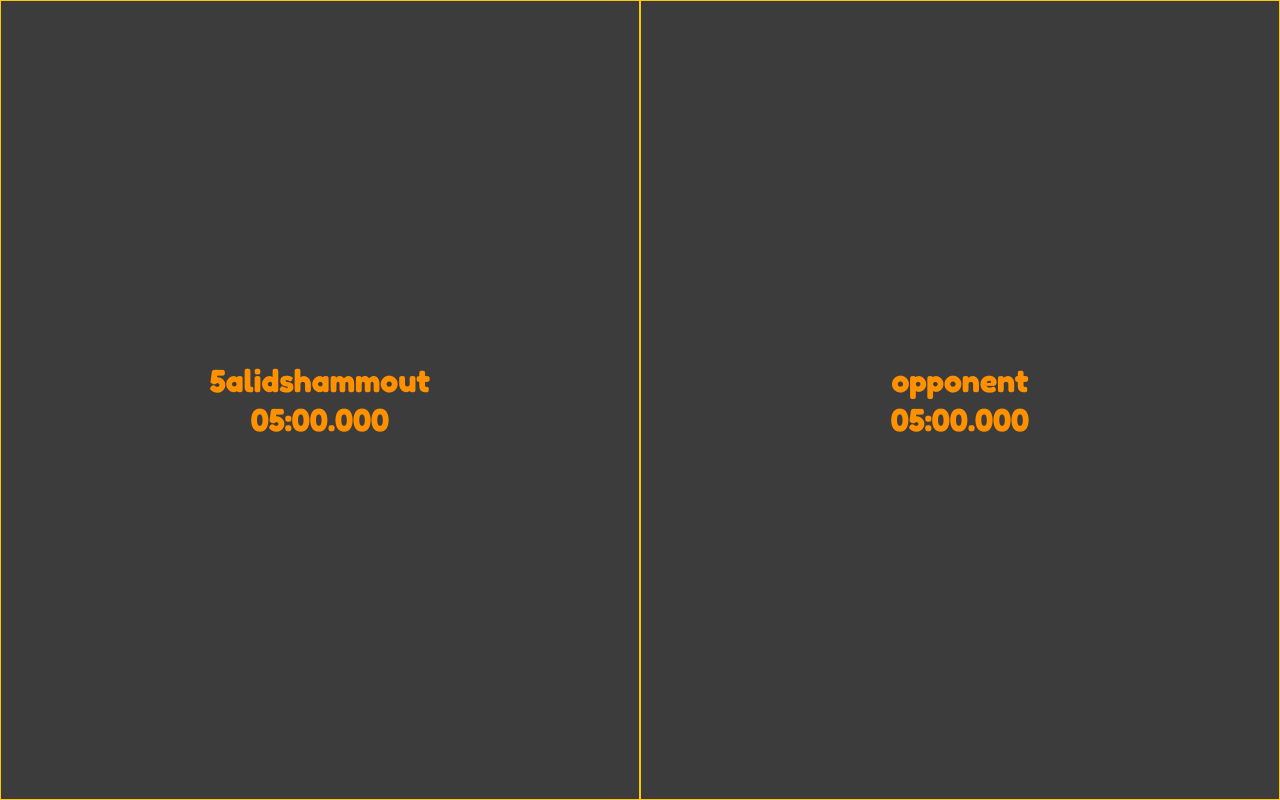
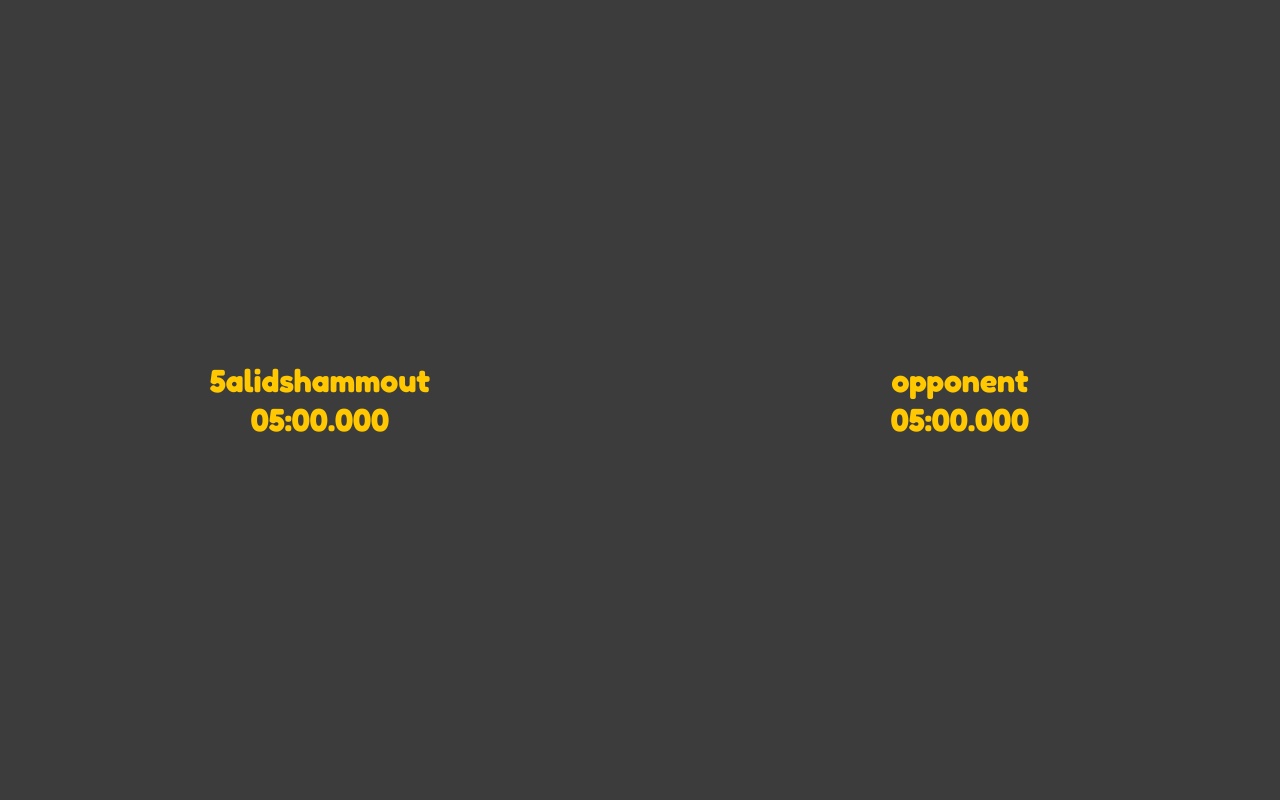
Before and after one commit to 5alidshammout/chesstimer, a React (Create React App) app: page / in a window 1280 px wide. Built offline with nearby package versions, Linux system fonts and the light colour scheme.

Commit message:
add bugs

```diff
--- a/src/App.jsx
+++ b/src/App.jsx
@@ -1,14 +1,21 @@
-import React from 'react';
+import React, { useCallback, useEffect } from 'react';
 import './styles/index.css';
-import GameStateProvider from './contexts/gameState';
+import GameStateProvider, { gameState } from './contexts/gameState';
 import Player from './components/player';
 
 function App() {
+	const handleKeyUp = useCallback(e => console.log(gameState.toggleCP), []);
+
+	useEffect(
+		() => document.addEventListener('keyup', handleKeyUp),
+		[handleKeyUp]
+	);
+
 	return (
 		<GameStateProvider>
-			<div className="playerContainer">
-				<Player name="5alidshammout" />
-				<Player name="opponent" />
+			<div className="playerContainer" onKeyUp={gameState.toggleCP}>
+				<Player name="5alidshammout" i="a" />
+				<Player name="opponent" i="b" />
 			</div>
 		</GameStateProvider>
 	);
--- a/src/components/player.jsx
+++ b/src/components/player.jsx
@@ -1,11 +1,21 @@
 import React, { Component } from 'react';
 import msConvertor from '../helpers/msConvertor';
+import { gameState } from '../contexts/gameState';
 
 class player extends Component {
+	static contextType = gameState;
 	state = { timer: 5 * 60000 };
 	render() {
+		const { CP, started } = this.context;
 		return (
-			<div className="player">
+			<div
+				className="player"
+				style={
+					started && CP === this.props.i
+						? { backgroundColor: '#ffc800', color: '#3c3c3c' }
+						: { backgroundColor: '#3c3c3c', color: '#ffc800' }
+				}
+			>
 				<h1>{this.props.name}</h1>
 				<h1>{msConvertor(this.state.timer)}</h1>
 			</div>
--- a/src/contexts/gameState.jsx
+++ b/src/contexts/gameState.jsx
@@ -1,16 +1,32 @@
 import { Component, createContext } from 'react';
 
 let gameState = createContext();
-
 class GameStateProvider extends Component {
-	state = { CP: 0, started: false, finished: false };
+	state = {
+		CP: null,
+		running: false,
+		started: false,
+		keys: {
+			KeyC: 'a',
+			KeyM: 'b',
+		},
+	};
+	toggleCP = e => {
+		alert(e);
+		// this.state.keys[e.code] !== null &&
+		// 	this.setState({
+		// 		CP: this.state.CP === this.state.keys[e.code],
+		// 		started: true,
+		// 	});
+	};
 	render() {
 		return (
-			<gameState.Provider value={this.state.CP}>
+			<gameState.Provider value={{ ...this.state, toggleCP: this.toggleCP }}>
 				{this.props.children}
 			</gameState.Provider>
 		);
 	}
 }
 
+export { gameState };
 export default GameStateProvider;
--- a/src/styles/index.css
+++ b/src/styles/index.css
@@ -19,8 +19,9 @@
   align-items: center;
   height: 100vh;
   background: #3c3c3c;
-  border: 1px solid #ffc800;
-  color: #ff9100;
+  transition: color 0.25s;
+  transition: background-color 0.25s;
+  transition-delay: 0;
 }
 
 /*# sourceMappingURL=index.css.map */
--- a/src/styles/index.scss
+++ b/src/styles/index.scss
@@ -1,4 +1,4 @@
-$onyx: #3c3c3cff;
+$onyx: #3c3c3c;
 $gainsboro: #dadada;
 $mikado-yellow: #ffc800;
 $yellow-orange-color-wheel: #ff9100;
@@ -8,7 +8,7 @@ $pumpkin: #ff6f00;
 	margin: 0;
 	padding: 0;
 	box-sizing: border-box;
-	font-family: "Fredoka";
+	font-family: 'Fredoka';
 }
 
 .playerContainer {
@@ -25,6 +25,7 @@ $pumpkin: #ff6f00;
 	align-items: center;
 	height: 100vh;
 	background: $onyx;
-	border: 1px solid $mikado-yellow;
-	color: $yellow-orange-color-wheel;
+	transition: color 0.25s;
+	transition: background-color 0.25s;
+	transition-delay: 0;
 }
```
Also changed, not shown: 1 other file (tests, documents, lock files or other folders).
